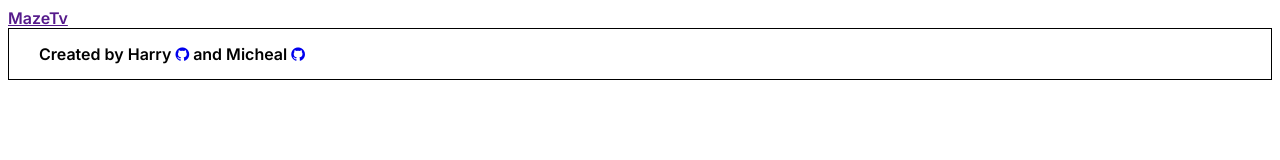
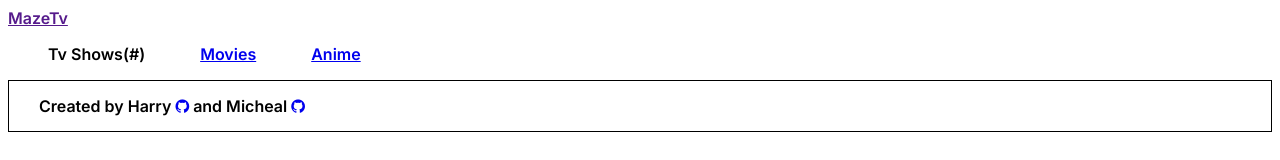
Before and after one commit to Harrynoqs/Capstone-2-Project, a website built with webpack: page src/index.html in a window 1280 px wide. Built offline with nearby package versions, Linux system fonts and the light colour scheme.

Commit message:
Updated  navbar

```diff
--- a/src/index.html
+++ b/src/index.html
@@ -4,12 +4,19 @@
     <meta charset="UTF-8">
     <meta name="viewport" content="width=device-width, initial-scale=1.0">
     <link rel="stylesheet" href="https://cdnjs.cloudflare.com/ajax/libs/font-awesome/4.7.0/css/font-awesome.min.css">
+    <link rel="stylesheet" href="style.css">
     <title></title>
 </head>
 <body>
-    <header>
+    <nav id="nav_bar">
         <a href="">MazeTv</a>
-    </header>
+        <ul class="nav_link">
+            <li class="counter">Tv Shows(#)</li>
+            <li><a href="#">Movies</a></li>
+            <li><a href="#">Anime</a></li>
+        </ul>
+    </nav>
+
     <main>
 
     </main>
--- a/src/style.css
+++ b/src/style.css
@@ -5,6 +5,20 @@ html {
   margin: 0;
   padding: 0;
   font-family: 'inter', sans-serif;
+}
+
+.nav_bar {
+  display: flex;
+  align-items: center;
+  justify-content: center;
+  flex-wrap: wrap;
+}
+
+#nav_bar .nav_link {
+  list-style: none;
+  display: flex;
+  gap: 55px;
+  flex-wrap: wrap;
 }
 
 footer {
```
